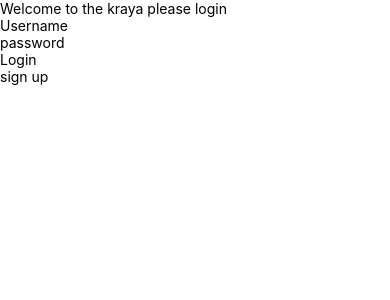
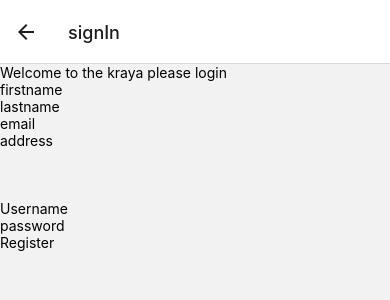
Before and after one commit to Manprit2228/ecommerce, a React Native app: screen /signIn in a window 390 px wide. Shown: the top 300 px of the page. Built offline with nearby package versions, Linux system fonts and the light colour scheme.

Commit message:
created login and signin screen structure

```diff
--- a/App.js
+++ b/App.js
@@ -1,13 +1,25 @@
 import React,{Component} from 'react';
+import {View,Text} from 'react-native';
+import { NavigationContainer } from '@react-navigation/native';
+import { createNativeStackNavigator } from '@react-navigation/native-stack';
+import SignIn from './pages/signin';
 import Login from './pages/login';
-import {View,Text} from 'react-native';
+
+const Stack = createNativeStackNavigator();
 
 class App extends Component {
   render() {
     return(
-      <View>
-        <Login />
-      </View>
+      <NavigationContainer>
+      <Stack.Navigator>
+        <Stack.Screen
+          name="Home"
+          component={Login}
+          options={{ title: 'Welcome' }}
+        />
+        <Stack.Screen name="signIn" component={SignIn} />
+      </Stack.Navigator>
+    </NavigationContainer>
     )
   }
 }
--- /dev/null
+++ b/components/form-fields/input.js
@@ -0,0 +1,13 @@
+import React from 'react';
+import {View,Text, TextInput} from 'react-native';
+
+const TextField = ({placeholder, name}) => {
+    return(
+        <View>
+            <TextInput class="inputVal" placeholder={placeholder} name={name} value />
+            <Text>Please enter the valid value</Text>
+        </View>
+    );
+}
+
+export default TextField;
--- /dev/null
+++ b/components/form-fields/password.js
@@ -0,0 +1,13 @@
+import React from 'react';
+import {View, TextInput, Text} from 'react-native';
+
+const PasswordField = ({placeholder, name}) => {
+    return(
+        <View>
+            <TextInput class="inputVal" secureTextEntry placeholder={placeholder} name={name} value  />
+            <Text>Please enter the valid value</Text>
+        </View>
+    );
+}
+
+export default PasswordField;
--- /dev/null
+++ b/components/form-fields/touchField.js
@@ -0,0 +1,14 @@
+import React from 'react';
+import {Text, TouchableOpacity} from 'react-native';
+
+const TouchField = ({textVal, redirectVal}) => {
+
+
+    return(
+        <TouchableOpacity onPress={redirectVal ? redirectVal : null} >
+            <Text>{textVal}</Text>
+        </TouchableOpacity>
+    );
+}
+
+export default TouchField;
--- a/package.json
+++ b/package.json
@@ -10,8 +10,12 @@
     "lint": "eslint ."
   },
   "dependencies": {
+    "@react-navigation/native": "^6.0.2",
+    "@react-navigation/native-stack": "^6.1.0",
     "react": "17.0.2",
-    "react-native": "0.65.1"
+    "react-native": "0.65.1",
+    "react-native-safe-area-context": "^3.3.2",
+    "react-native-screens": "^3.7.2"
   },
   "devDependencies": {
     "@babel/core": "7.15.5",
--- a/pages/login.js
+++ b/pages/login.js
@@ -1,27 +1,32 @@
-import React, { Component } from 'react';
+import React, { Component, useState } from 'react';
 import {Text, TextInput, View, TouchableOpacity} from 'react-native';
 
-export default class  Login extends Component {
-    render() {
+import TextField from '../components/form-fields/input';
+import PasswordField from '../components/form-fields/password';
+import TouchField from '../components/form-fields/touchField';
+
+const  Login = ({navigation}) => {
+
+    const [formSubmit, formSubmitVal] = useState(0);
+
+    const formSubmitContent = () => {
+        const fieldVal = document.querySelectorAll('.inputVal');
+        fieldVal.forEach((element) => {
+            console.log( element.value);
+        });
+    }
+
     return (
         <View>
             <Text>Welcome to the kraya please login</Text>
-                <TextInput placeholder="Username" />
-                <TextInput placeholder="password" secureTextEntry />
+            <TextField placeholder={'username'} name={'email'} />
+            <PasswordField placeholder={'password'} name={'password'} />
             <View>
-                    <TouchableOpacity
-                    onPress={() => alert('login in')}
-                    >
-                        <Text>Login</Text>
-                    </TouchableOpacity>
-                    <TouchableOpacity
-                    onPress={() => alert('sign in')}
-                    >
-                        <Text>sign up</Text>
-                    </TouchableOpacity>
+                <TouchField textVal={'Login'} redirectVal={() => formSubmitContent() } />
+                <TouchField textVal={'Sign In'} redirectVal={() => navigation.navigate('signIn')}  />
             </View>
-
         </View>
     )
 }
-}
+
+export default Login;
--- a/pages/signin.js
+++ b/pages/signin.js
@@ -1,15 +1,31 @@
 import React from 'react';
-import { Component } from 'react';
-import {View , Text} from 'react-native';
+import {Text, TextInput, View ,TouchableOpacity} from 'react-native';
 
-export default class SignIn extends Component {
-    render() {
-        return (
+const SignIn = () => {
+
+    return (
+        <View>
+            <Text>Welcome to the kraya please login</Text>
+            <TextInput placeholder="firstname" />
+            <TextInput placeholder="lastname" />
+            <TextInput placeholder="email" />
+            <TextInput
+            multiline={true}
+            numberOfLines={4}
+            placeholder="address" />
+
+            <TextInput placeholder="Username" />
+            <TextInput placeholder="password" secureTextEntry />
             <View>
-                <Text>
-                    Sign In
-                </Text>
+                <TouchableOpacity
+                onPress={() => alert('login in')}
+                >
+                    <Text>Register</Text>
+                </TouchableOpacity>
             </View>
-        )
-    }
+
+        </View>
+    )
 }
+
+export default SignIn;
```
Also changed, not shown: 1 other file (tests, documents, lock files or other folders). Lines whose indentation alone changed are shown as unchanged.
